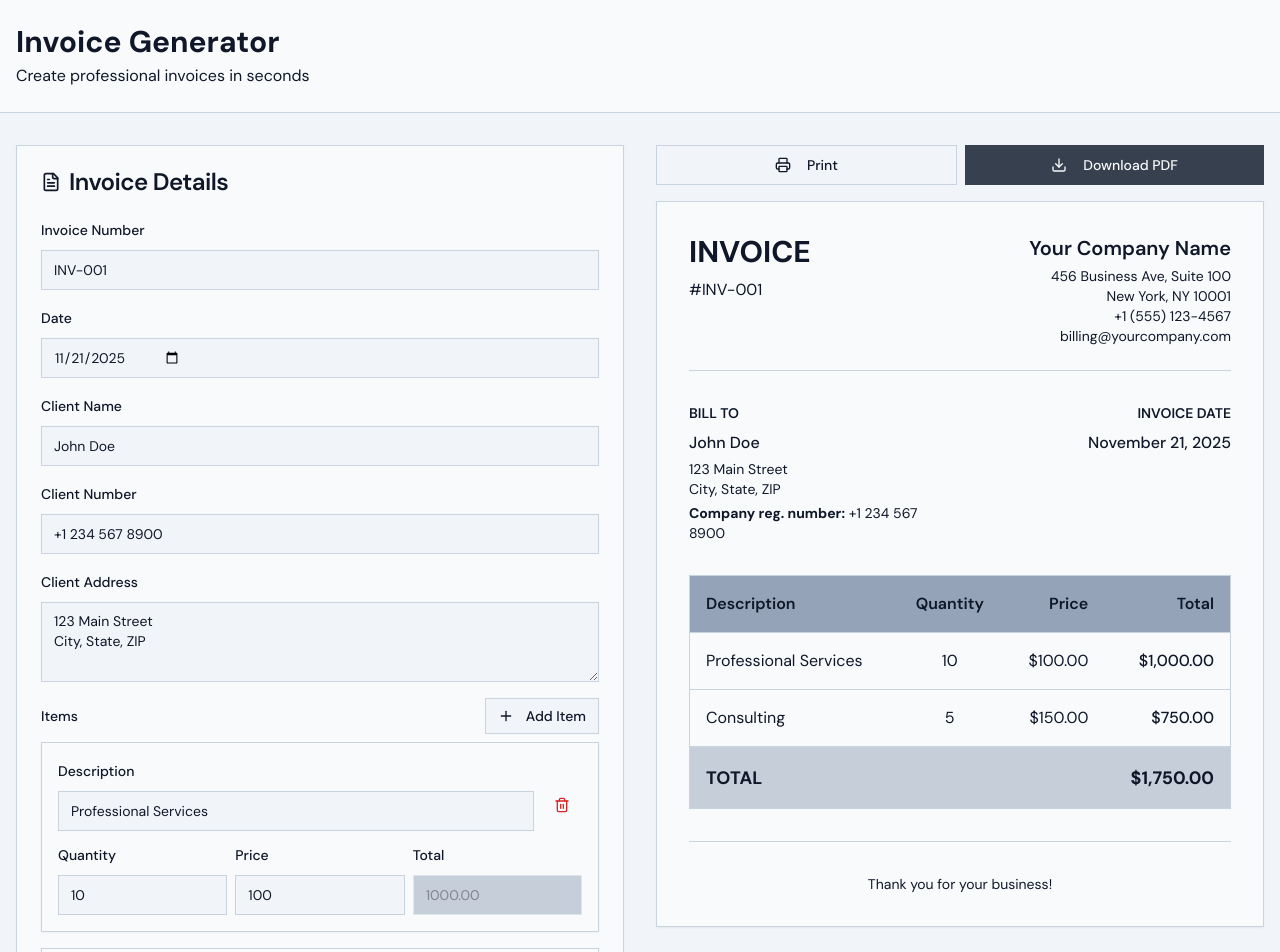
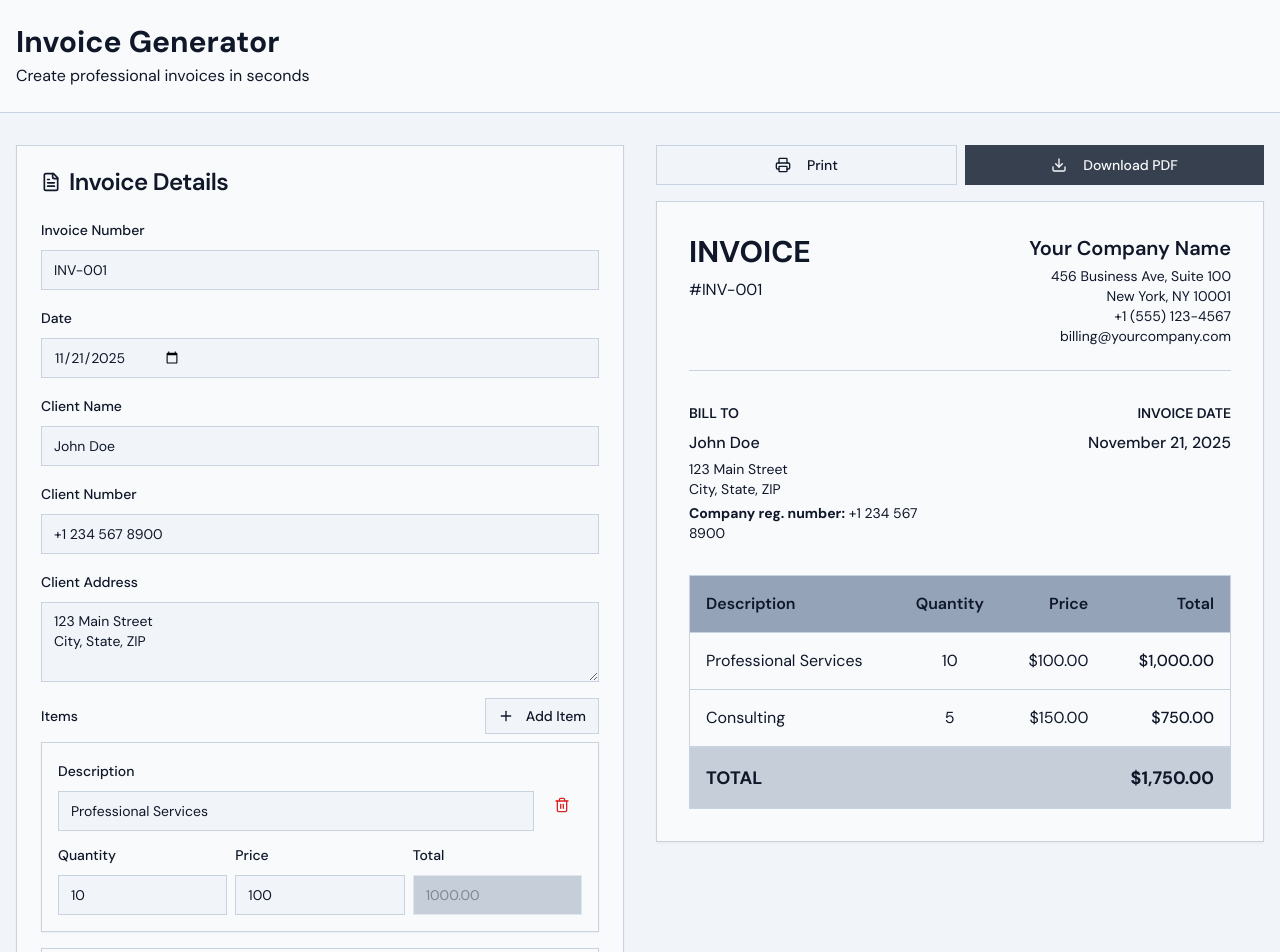
Before and after one commit to asankov/invoice-ease, a React (Vite) app: page / in a window 1280 px wide. Shown: the top 952 px of the page. Built offline with nearby package versions, Linux system fonts and the light colour scheme; the HTML template or start-up script is replaced by a standard one.

Commit message:
remove footer

```diff
--- a/src/components/InvoicePreview.tsx
+++ b/src/components/InvoicePreview.tsx
@@ -112,13 +112,6 @@ export const InvoicePreview = ({ data }: InvoicePreviewProps) => {
               </tfoot>
             </table>
           </div>
-
-          {/* Footer */}
-          <div className="pt-8 border-t border-border">
-            <p className="text-sm text-muted-foreground text-center">
-              Thank you for your business!
-            </p>
-          </div>
         </div>
       </Card>
     </div>
```
